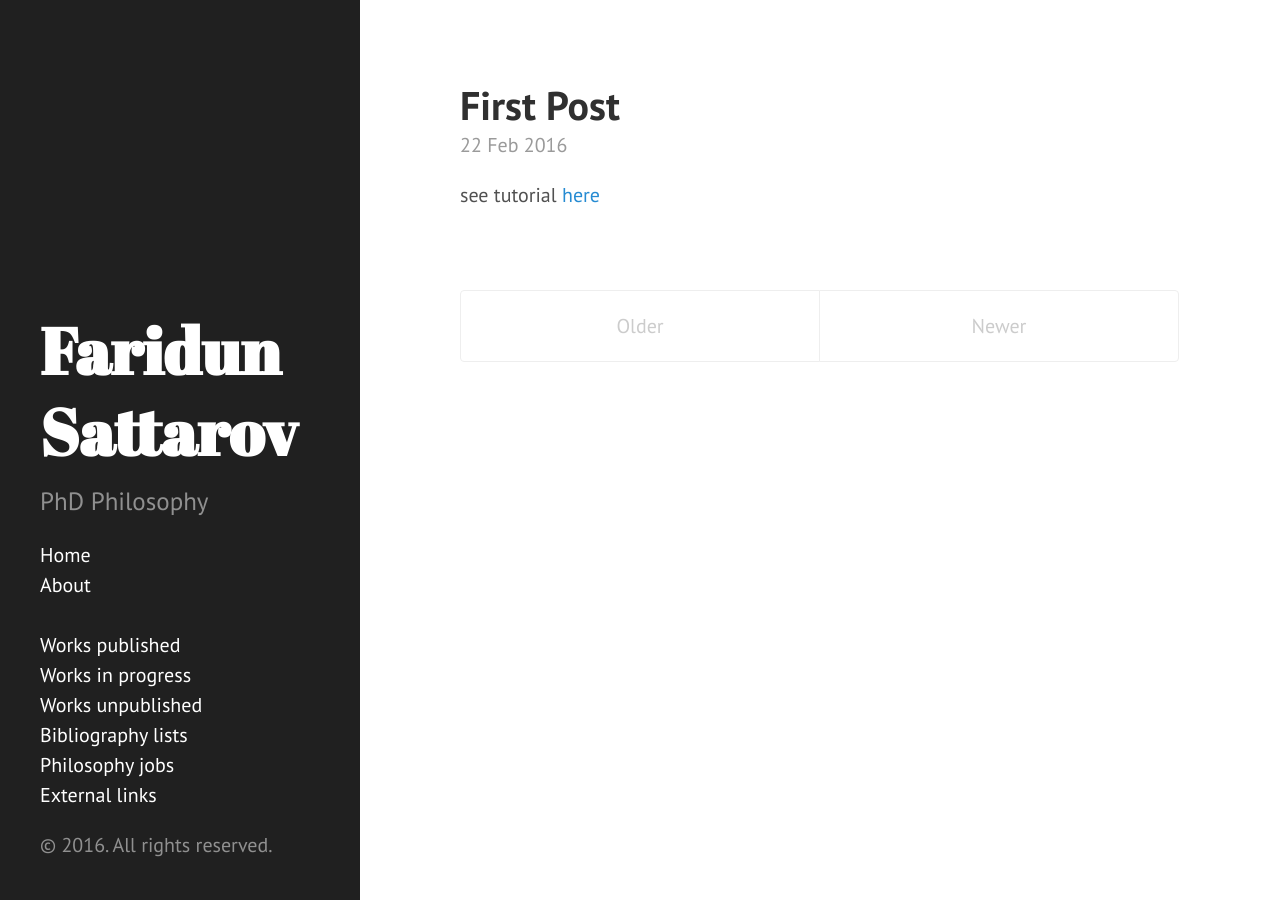
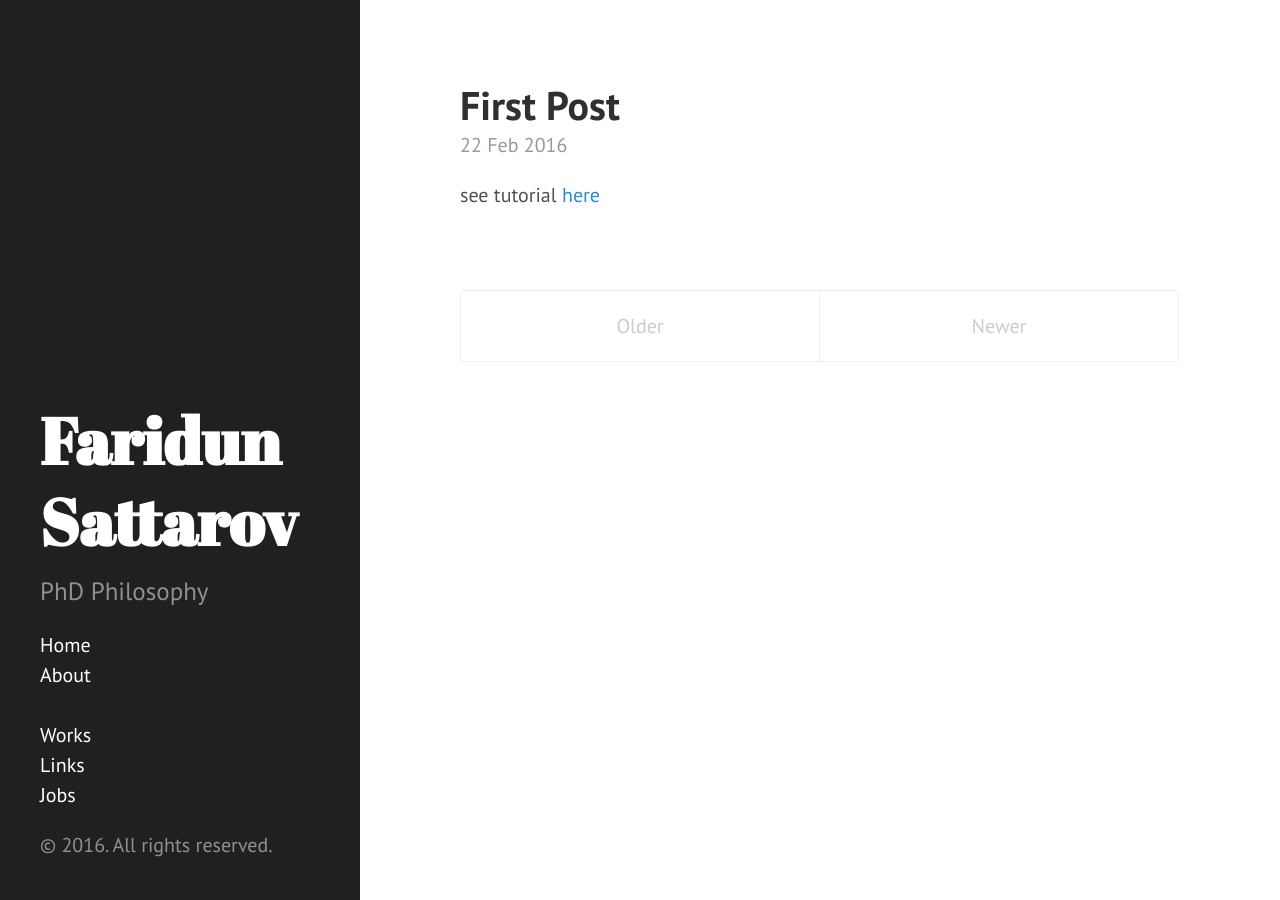
Before and after one commit to ffsattarov/ffsattarov.github.io, a Jekyll site: the page built from index.html, in a window 1280 px wide. Built offline with Jekyll 4.4.1, drawn with Linux system fonts in a browser that asks for light colours; the list of posts is cut into pages by our own code.

Commit message:
Update sidebar.html

```diff
--- a/_includes/sidebar.html
+++ b/_includes/sidebar.html
@@ -9,12 +9,9 @@
       <li class="sidebar-nav-item{% if page.title == "Home" %} active{% endif %}">
         <li><a href="/">Home</a></li>
         <li><a href="/about">About</a></li><br>
-        <li><a href="/works-published">Works published</a></li>
-        <li><a href="/works-in-progress">Works in progress</a></li>
-        <li><a href="/works-unpublished">Works unpublished</a></li>
-        <li><a href="/bibliography-lists">Bibliography lists</a></li>
-        <li><a href="/philosophy-jobs">Philosophy jobs</a></li>
-        <li><a href="/external-links">External links</a></li>
+        <li><a href="/works">Works</a></li>
+        <li><a href="/links">Links</a></li>
+        <li><a href="/jobs">Jobs</a></li>
       </li>
 
       {% comment %}
```
